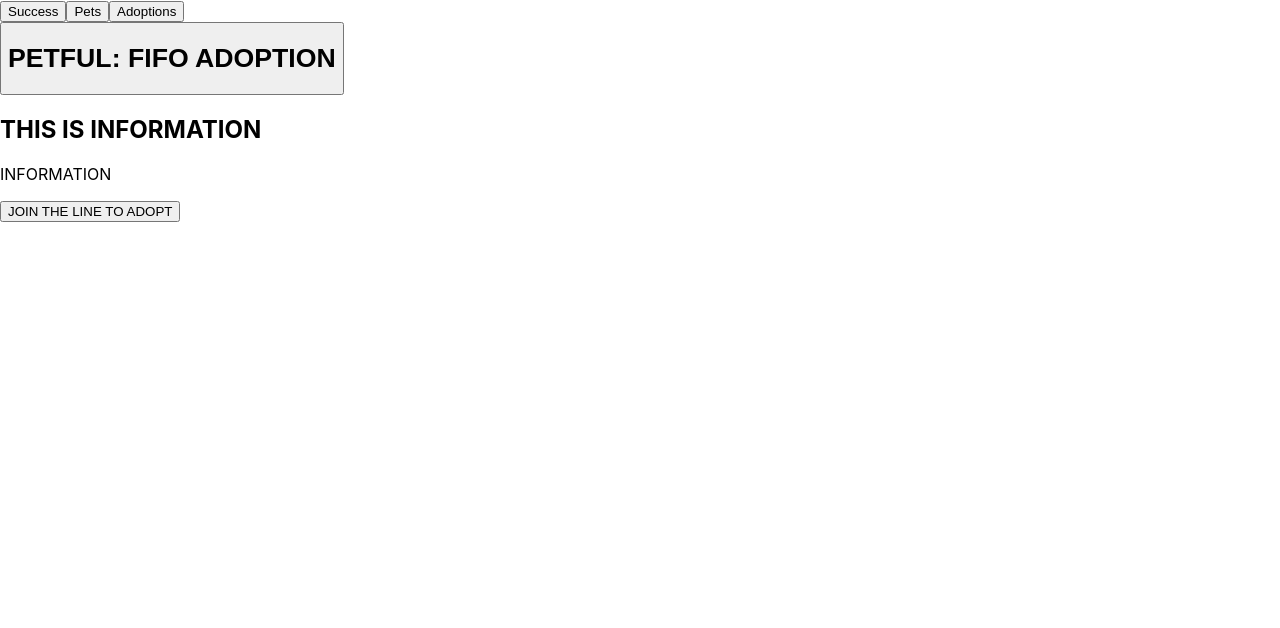
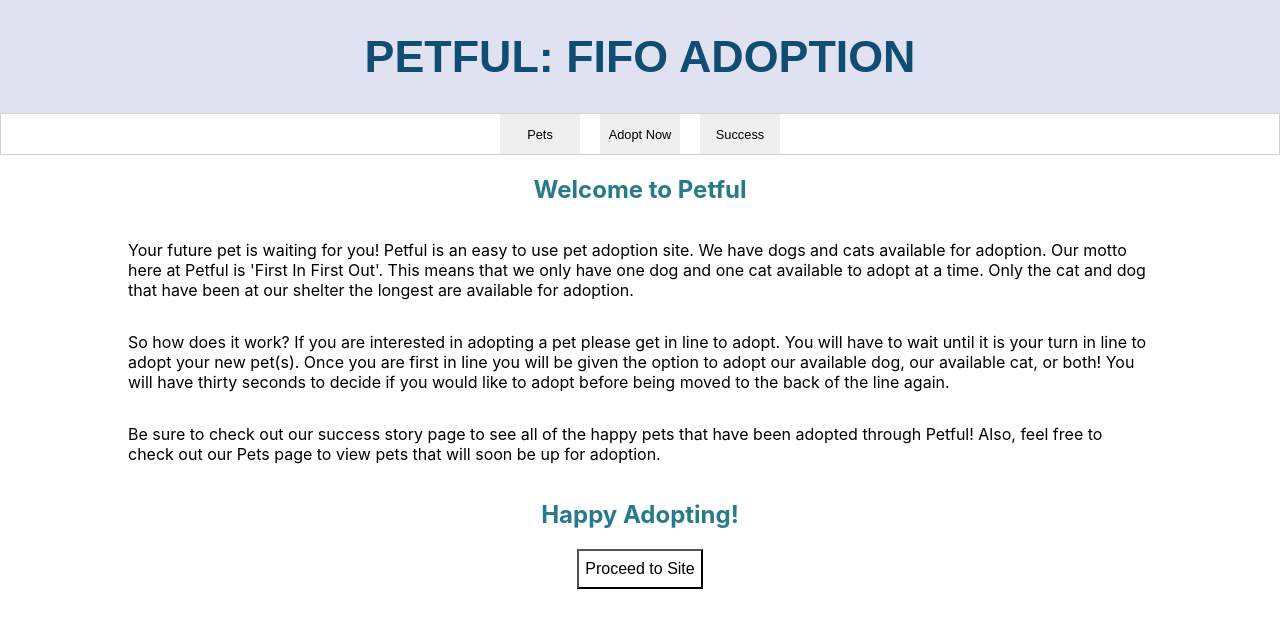
Before and after one commit to thinkful-ei-heron/petful_client_alex_shannon, a React (Create React App) app: page / in a window 1280 px wide. Shown: the top 628 px of the page. Built offline with nearby package versions, Linux system fonts and the light colour scheme; no server answers.

Commit message:
info page styled

```diff
--- a/src/App.js
+++ b/src/App.js
@@ -192,13 +192,13 @@ class App extends Component {
     return (
       <div>
         <header>
+          <Link to='/'><button className='logo-button'><h1>PETFUL: FIFO ADOPTION</h1></button></Link>
           <nav className='nav-bar'>
-            <Link to='/Success'><button>Success</button></Link>
-            <Link to='Pets'><button>Pets</button></Link>
-            <Link to='/Adoptions'><button>Adoptions</button></Link>
+            <Link to='Pets'><button className='nav-button'>Pets</button></Link>
+            <Link to='/Adoptions'><button className='nav-button'>Adopt Now</button></Link>
+            <Link to='/Success'><button className='nav-button'>Success</button></Link>
           </nav>
-          <Link to='/'><button><h1>PETFUL: FIFO ADOPTION</h1></button></Link>
-        </header>
+          </header>
 
 
         <Route exact path='/' component={InfoPage} />
--- /dev/null
+++ b/src/InfoPage/InfoPage.css
@@ -0,0 +1,31 @@
+.site-details {
+  width: 80%;
+  margin-left: auto;
+  margin-right: auto;
+  display: flex;
+  flex-direction: column;
+  align-items: center;
+}
+
+.site-details > h2 {
+  color: #27798C
+}
+
+.enter-site-button {
+  text-align: center;
+  height: 40px;
+  font-size: 1rem;
+  background-color: transparent;
+  margin-bottom: 100px;
+}
+
+.enter-site-button:hover {
+  background-color: #E0E2F2;
+}
+/* possible colors
+#27798C
+#D9D0A7
+#A0D9A4
+#104D73
+#E0E2F2
+*/
--- a/src/InfoPage/InfoPage.js
+++ b/src/InfoPage/InfoPage.js
@@ -1,13 +1,31 @@
 import React, { Component } from 'react';
 import { Link } from 'react-router-dom';
+import './InfoPage.css';
 
 class InfoPage extends Component {
   render() {
     return (
-      <div>
-        <h2>THIS IS INFORMATION</h2>
-        <p>INFORMATION</p>
-        <Link to='/Adoptions'><button>JOIN THE LINE TO ADOPT</button></Link>
+      <div className='site-details'>
+        <h2>Welcome to Petful</h2>
+        <p>Your future pet is waiting for you! Petful is an easy to use
+          pet adoption site. We have dogs and cats available for adoption. Our motto
+          here at Petful is 'First In First Out'. This means that we only have one dog and
+          one cat available to adopt at a time. Only the cat and dog that have been at our shelter
+          the longest are available for adoption.
+        </p>
+        <p>So how does it work? If you are interested in adopting a pet please get in line to adopt.
+          You will have to wait until it is your turn in line to adopt your new pet(s). Once you are first in
+          line you will be given the option to adopt our available dog, our available cat, or both! You will have
+          thirty seconds to decide if you would like to adopt before being moved to the back of the line again.
+        </p>
+        <p>
+          Be sure to check out our success story page to see all of the happy pets that have been adopted through Petful!
+          Also, feel free to check out our Pets page to view pets that will soon be up for adoption.
+        </p>
+        <h2>
+          Happy Adopting!
+        </h2>
+        <Link to='/Adoptions'><button className='enter-site-button'>Proceed to Site</button></Link>
       </div>
     )
   }
--- a/src/PetsPage/PetsPage.js
+++ b/src/PetsPage/PetsPage.js
@@ -19,11 +19,13 @@ class PetsPage extends Component {
       })
     }
   }
-
+//handleNextCat was not working- it appears that since we have static props set it is
+// not allowing us to setState within our function.
   handleNextCat = () => {
     if(this.state.currentCat.next) {
+      let nextCat= this.state.currentCat.next;
       this.setState({
-        currentCat: this.state.currentCat.next
+        currentCat: nextCat
       })
     } else {
       this.setState({
--- a/src/index.css
+++ b/src/index.css
@@ -16,3 +16,37 @@ img {
   height: 200px;
   width: 350px;
 }
+
+header {
+  width: 100%;
+  text-align: center;
+}
+
+.logo-button {
+  width: 100%;
+  background: transparent;
+  border: none;
+  color: #104D73;
+  font-size: 1.4rem;
+}
+
+.logo-button:hover{
+  background-color: #E0E2F2;
+}
+
+nav {
+  border: 1px solid lightgrey;
+}
+
+.nav-button {
+  margin-left: 10px;
+  margin-right:10px;
+  border: none;
+  height: 40px;
+  width: 80px;
+  font-size: 0.8rem;
+}
+
+.nav-button:hover {
+  background-color: #E0E2F2;
+}
```
